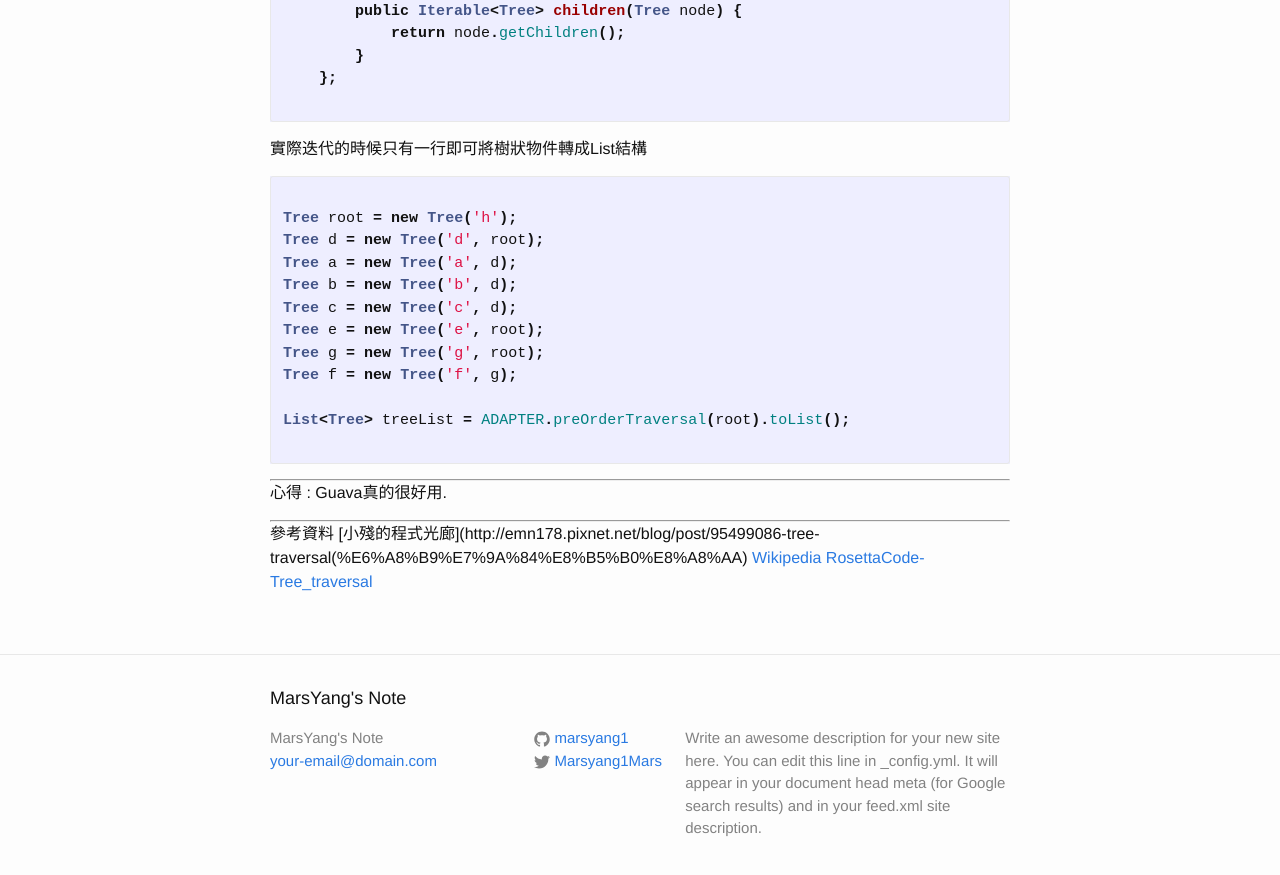
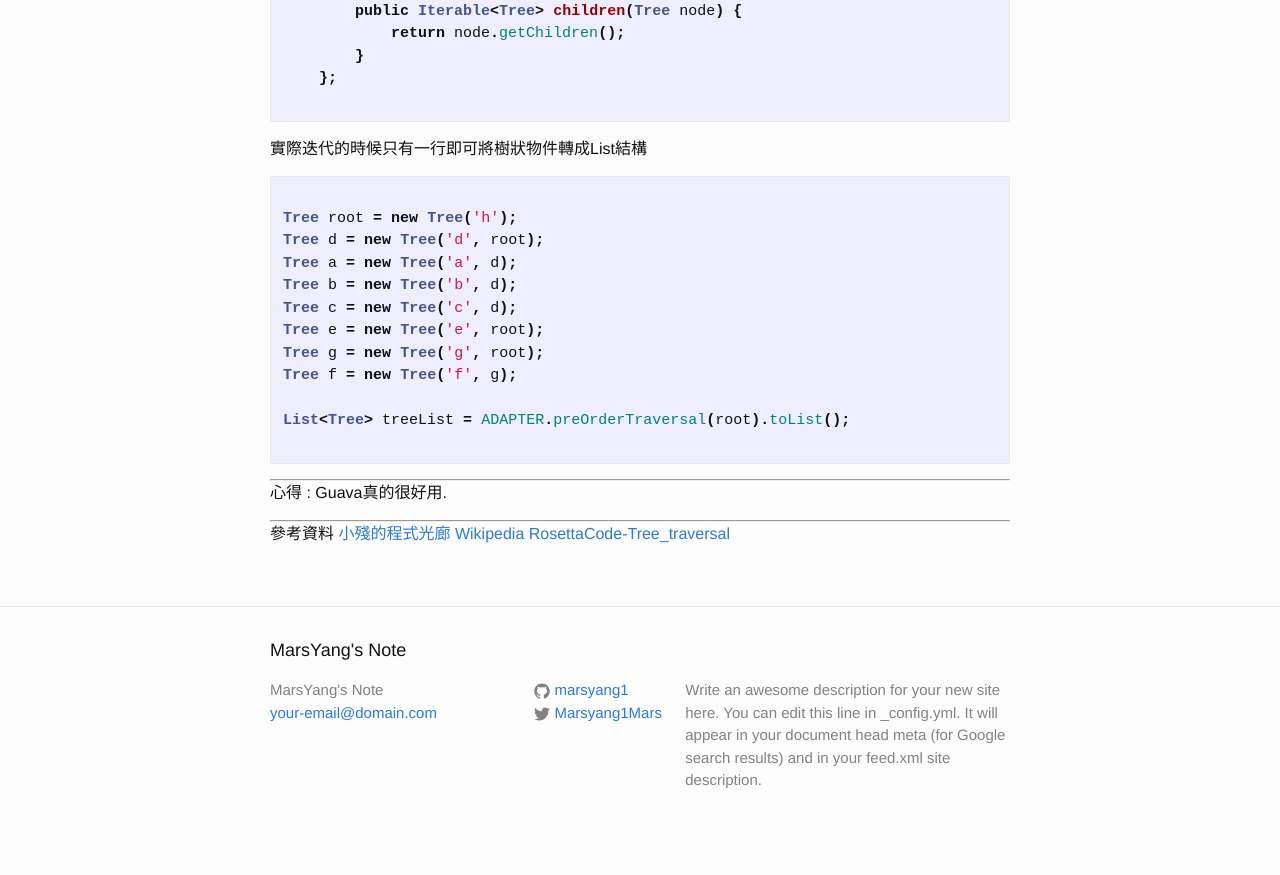
Before and after one commit to marsyang1/marsyang1.github.io, a Jekyll site: the page built from _posts/2016-02-17-tree-traversal.markdown, in a window 1280 px wide and 900 px high, scrolled down 647 px. Shown: the top 875 px of the window. Built offline with Jekyll 4.4.1, drawn with Linux system fonts in a browser that asks for light colours; Markdown is read by kramdown in place of the engine named in the settings; after the commit the page ends 1499 px from its top, so only the background shows below that; part of the change alters nothing that is shown.

Commit message:
fix post Tree Traversal by Guava

```diff
--- a/_posts/2016-02-17-tree-traversal.markdown
+++ b/_posts/2016-02-17-tree-traversal.markdown
@@ -56,6 +56,6 @@ List<Tree> treeList = ADAPTER.preOrderTraversal(root).toList();
 
 ----
 參考資料
-[小殘的程式光廊](http://emn178.pixnet.net/blog/post/95499086-tree-traversal(%E6%A8%B9%E7%9A%84%E8%B5%B0%E8%A8%AA)
+[小殘的程式光廊](http://emn178.pixnet.net/blog/post/95499086)
 [Wikipedia](https://en.wikipedia.org/wiki/Tree_traversal)
 [RosettaCode-Tree_traversal](https://rosettacode.org/wiki/Tree_traversal)
```
